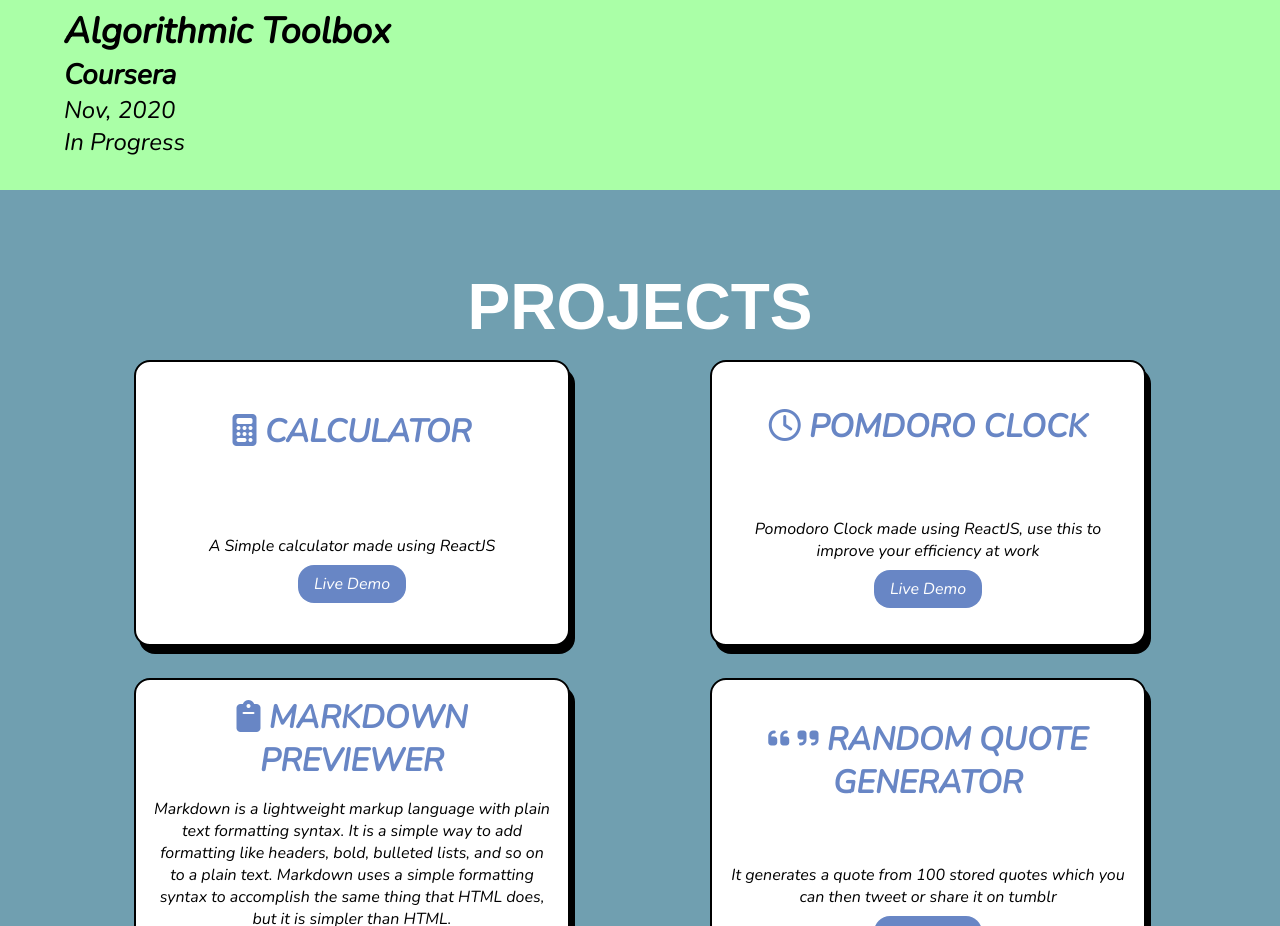
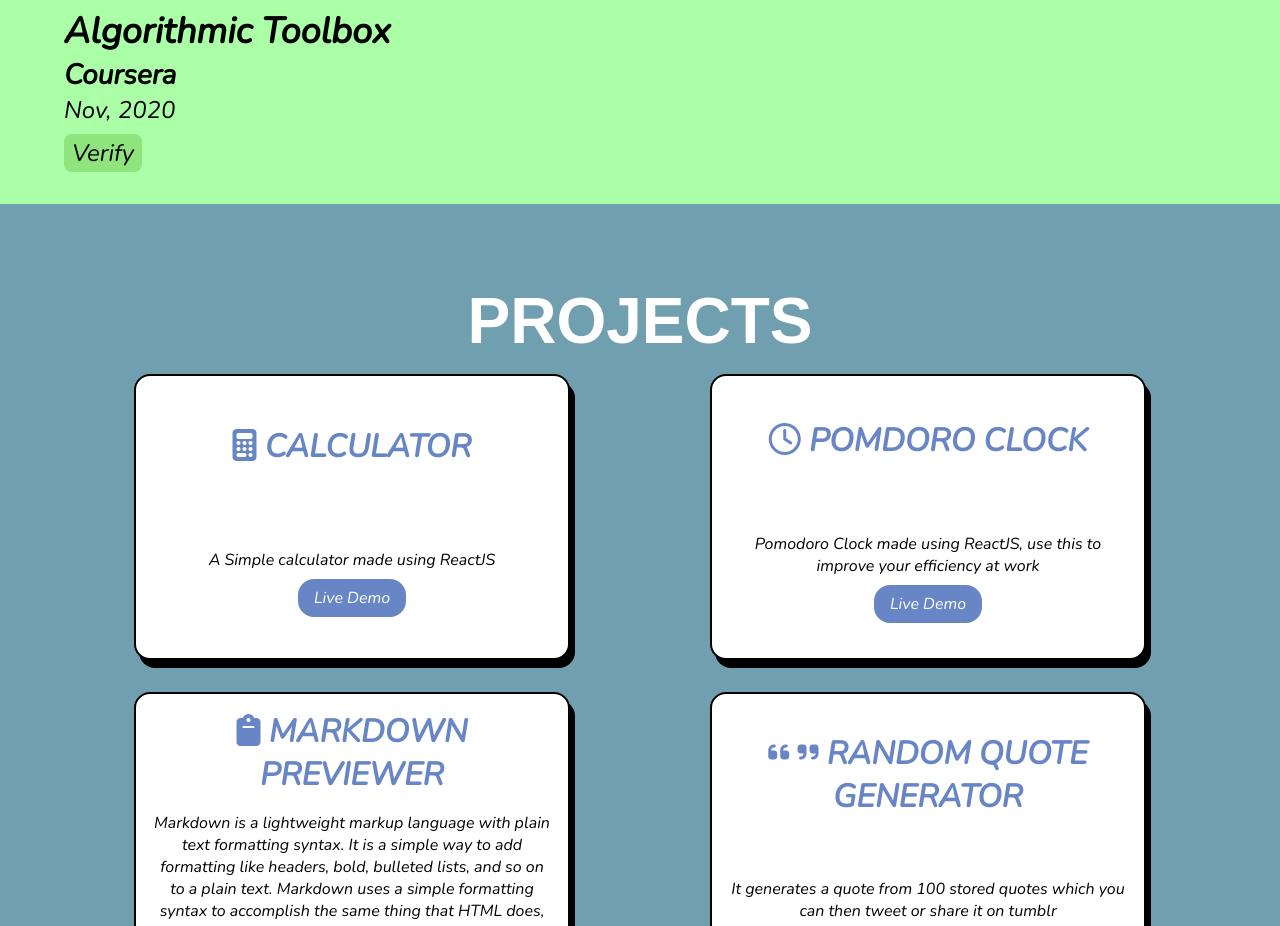
Before and after one commit to Khush-Ramdev/Khush-Ramdev.github.io, a plain HTML site: page index.html in a window 1280 px wide. Shown: the part 4020-4946 px from the top of the page. Drawn offline with nearby package versions, Linux system fonts and the light colour scheme.

Commit message:
updated index.html
added certificate of algorithmic toolbox course

```diff
--- a/index.html
+++ b/index.html
@@ -174,8 +174,8 @@
                         <h2>Algorithmic Toolbox</h2>
                         <h3>Coursera</h3>
                         <div>Nov, 2020</div>
-                        <div>In Progress</div>
-                        <!-- <a class="link" href="#" target="_blank" disable="yes">Verify</a> -->
+                        <!-- <div>In Progress</div> -->
+                        <a class="link" href="https://www.coursera.org/account/accomplishments/verify/4W4MAZ7ZEECE" target="_blank" disable="yes">Verify</a>
                     </div>
                 </div>
             </div>
```
